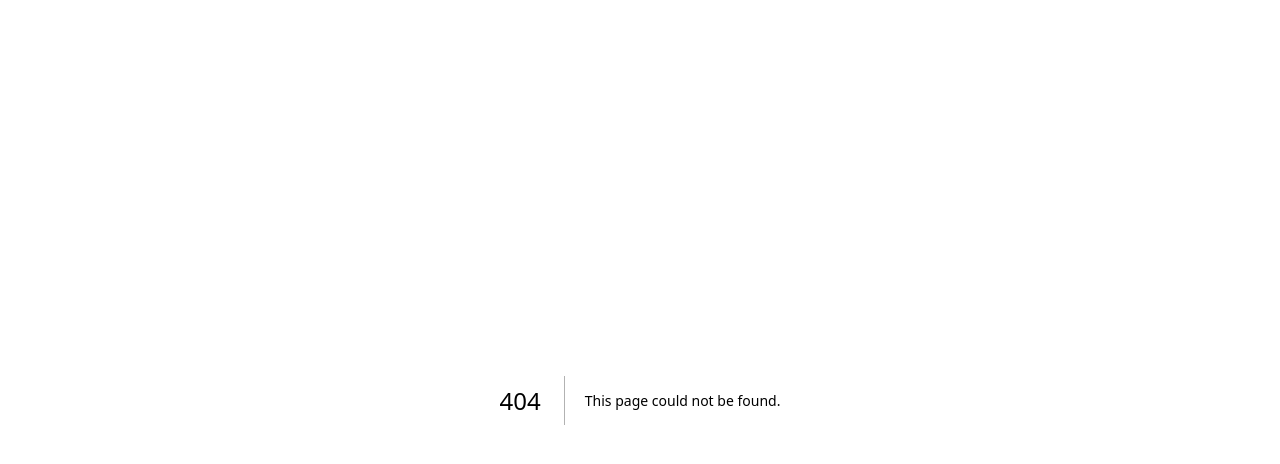
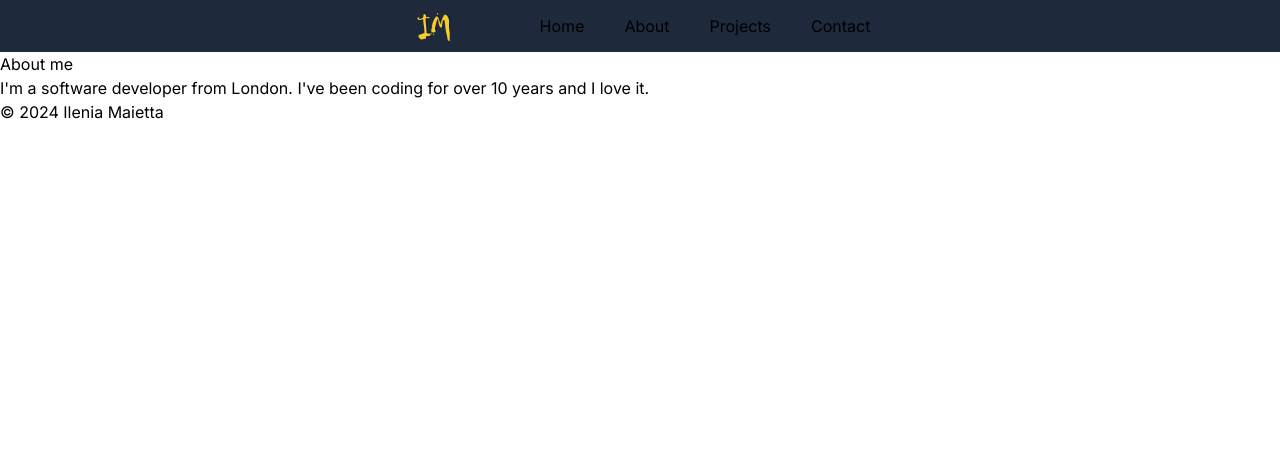
Before and after one commit to ileniadigital/ileniadigital.github.io, a Next.js app: page /about in a window 1280 px wide. Before the commit this address had no page. Shown: the top 464 px of the page. Built offline with nearby package versions, Linux system fonts and the light colour scheme.

Commit message:
added routing

```diff
--- /dev/null
+++ b/app/about/page.tsx
@@ -0,0 +1,22 @@
+import Image from 'next/image';
+
+// Import UI components
+import Nav from '../ui/nav';
+import Footer from '../ui/footer';
+
+export default function About() {
+    return (
+        <body>
+            <Nav />
+            <main>
+                <div>
+                    <h1>About me</h1>
+                    <p>
+                        I'm a software developer from London. I've been coding for over 10 years and I love it.
+                    </p>
+                </div>
+            </main>
+            <Footer />
+        </body>
+    )
+}
--- /dev/null
+++ b/app/contact/page.tsx
@@ -0,0 +1,19 @@
+import Image from 'next/image';
+
+// Import UI components
+import Nav from '../ui/nav';
+import Footer from '../ui/footer';
+
+export default function Contact() {
+    return (
+        <body>
+            <main>
+                <Nav />
+                <div>
+                    <h1>Contact me</h1>
+                </div>
+                <Footer />
+            </main>
+        </body>
+    )
+}
--- /dev/null
+++ b/app/projects/page.tsx
@@ -0,0 +1,19 @@
+import Image from 'next/image';
+
+// Import UI components
+import Nav from '../ui/nav';
+import Footer from '../ui/footer';
+
+export default function Projects() {
+    return (
+        <body>
+            <Nav />
+            <main>
+                <div>
+                    <h1>My Projects</h1>
+                </div>
+            </main>
+            <Footer />
+        </body>
+    )
+}
```
